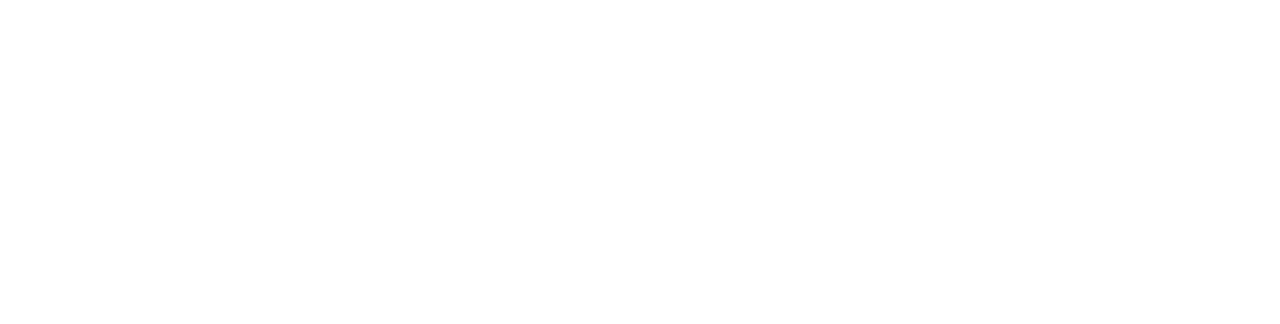
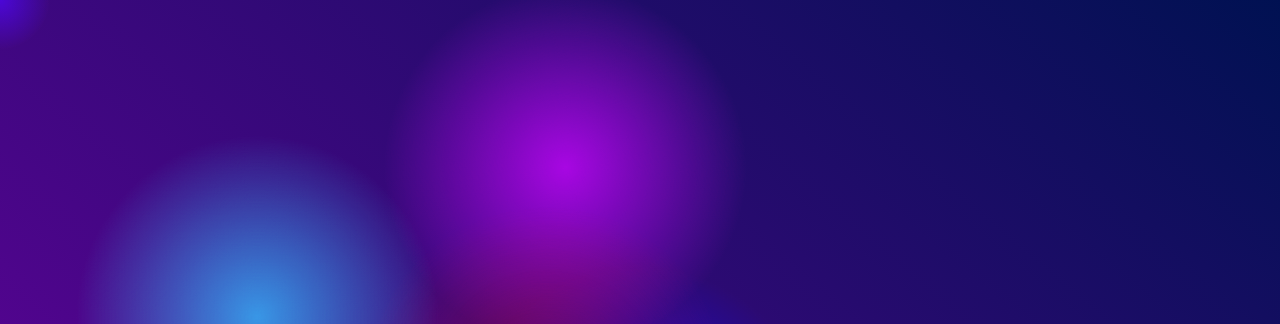
Before and after one commit to DenysDominskyi/codewars-tasks, a plain HTML site: page index.html in a window 1280 px wide. Shown: the top 324 px of the page. Drawn offline with Linux system fonts and the light colour scheme; a web font is replaced by a local one.

Commit message:
makeBeautifulScreen

```diff
--- a/index.html
+++ b/index.html
@@ -3,10 +3,29 @@
 <head>
     <meta charset="UTF-8">
     <meta name="viewport" content="width=device-width, initial-scale=1.0">
+    <link rel="stylesheet" href="style.css">
     <title>CodeWarsTasks</title>
+    <link rel="preconnect" href="https://fonts.googleapis.com">
+    <link rel="preconnect" href="https://fonts.gstatic.com" crossorigin>
+    <link href="https://fonts.googleapis.com/css2?family=Dongle:wght@700&display=swap" rel="stylesheet">
 </head>
 <body>
-    <script src="index.js"></script>
+
+    <div class="gradient-bg">
+        <div class="text-container">
+            Welcome in console
+        </div>
+        <div class="gradient-container">
+            <div class="g1"></div>
+            <div class="g2"></div>
+            <div class="g3"></div>
+            <div class="g4"></div>
+            <div class="g5"></div>
+            <div class="interactive"></div>
+        </div>
+    </div>
+    <script src="codeWarsTasks.js"></script>
     <script src="freeCodeCampTasks.js"></script>
+    <script src="mouseMoving.js"></script>
 </body>
 </html>
--- /dev/null
+++ b/mouseMoving.js
@@ -0,0 +1,15 @@
+const cursor = document.querySelector('.interactive')
+
+document.addEventListener('mousemove', (e) => {
+    let x = e.pageX
+    let y = e.pageY
+    cursor.style.top = `${y}px`
+    cursor.style.left = `${x}px`
+    cursor.style.display = 'block'
+})
+
+document.addEventListener('mouseout', () => {
+    cursor.style.display = 'none'
+})
+
+console.log(cursor.style.transform)
--- /dev/null
+++ b/style.css
@@ -0,0 +1,181 @@
+html, body {
+    font-family: 'Dongle', sans-serif;
+    margin: 0;
+    padding: 0;
+}
+
+:root {
+    --color-bg1: rgb(108, 0, 162);
+    --color-bg2: rgb(0, 17, 82);
+    --color1: 18, 113, 255;
+    --color2: 221, 74, 255;
+    --color3: 100, 220, 255;
+    --color4: 200, 50, 50;
+    --color5: 180, 180, 50;
+    --color-interactive: 140, 100, 255;
+    --circle-size: 80%;
+    --blending: hard-light;
+}
+
+@keyframes moveInCircle {
+    0% {
+      transform: rotate(0deg);
+    }
+    50% {
+      transform: rotate(180deg);
+    }
+    100% {
+      transform: rotate(360deg);
+    }
+}
+
+@keyframes moveVertical {
+    0% {
+      transform: translateY(-50%);
+    }
+    50% {
+      transform: translateY(50%);
+    }
+    100% {
+      transform: translateY(-50%);
+    }
+}
+
+@keyframes moveHorizontal {
+    0% {
+      transform: translateX(-50%) translateY(-10%);
+    }
+    50% {
+      transform: translateX(50%) translateY(10%);
+    }
+    100% {
+      transform: translateX(-50%) translateY(-10%);
+    }
+}
+
+.text-container {
+    z-index: 100;
+    width: 100vw;
+    height: 100vh;
+    display: flex;
+    position: absolute;
+    top: 0;
+    left: 0;
+    justify-content: center;
+    align-items: center;
+    font-size: 96px;
+    color: white;
+    opacity: 0.8;
+    user-select: none;
+    text-shadow: 1px 1px rgba(0,0,0,0.1);
+}
+
+.gradient-bg {
+width: 100vw;
+height: 100vh;
+position: relative;
+overflow: hidden;
+background: linear-gradient(40deg, var(--color-bg1), var(--color-bg2));
+top: 0;
+left: 0;
+}
+svg {
+    display: none;
+}
+.gradients-container {
+    filter: url(#goo) blur(40px) ;
+    width: 100%;
+    height: 100%;
+}
+.g1 {
+    position: absolute;
+    background: radial-gradient(circle at center, rgba(var(--color1), 0.8) 0, rgba(var(--color1), 0) 30%) no-repeat;
+    mix-blend-mode: var(--blending);
+
+    width: var(--circle-size);
+    height: var(--circle-size);
+    top: calc(50% - var(--circle-size) / 2);
+    left: calc(50% - var(--circle-size) / 2);
+
+    transform-origin: center center;
+    animation: moveVertical 30s ease infinite;
+
+    opacity: 1;
+}
+.g2 {
+    position: absolute;
+    background: radial-gradient(circle at center, rgba(var(--color2), 0.8) 0, rgba(var(--color2), 0) 30%) no-repeat;
+    mix-blend-mode: var(--blending);
+
+    width: var(--circle-size);
+    height: var(--circle-size);
+    top: calc(50% - var(--circle-size) / 2);
+    left: calc(50% - var(--circle-size) / 2);
+
+    transform-origin: calc(50% - 400px);
+    animation: moveInCircle 20s reverse infinite;
+
+    opacity: 1;
+}
+
+.g3 {
+    position: absolute;
+    background: radial-gradient(circle at center, rgba(var(--color3), 0.8) 0, rgba(var(--color3), 0) 30%) no-repeat;
+    mix-blend-mode: var(--blending);
+
+    width: var(--circle-size);
+    height: var(--circle-size);
+    top: calc(50% - var(--circle-size) / 2 + 200px);
+    left: calc(50% - var(--circle-size) / 2 - 500px);
+
+    transform-origin: calc(50% + 400px);
+    animation: moveInCircle 40s linear infinite;
+
+    opacity: 1;
+}
+
+.g4 {
+    position: absolute;
+    background: radial-gradient(circle at center, rgba(var(--color4), 0.8) 0, rgba(var(--color4), 0) 30%) no-repeat;
+    mix-blend-mode: var(--blending);
+
+    width: var(--circle-size);
+    height: var(--circle-size);
+    top: calc(50% - var(--circle-size) / 2);
+    left: calc(50% - var(--circle-size) / 2);
+
+    transform-origin: calc(50% - 200px);
+    animation: moveHorizontal 40s ease infinite;
+
+    opacity: 0.7;
+}
+
+.g5 {
+    position: absolute;
+    background: radial-gradient(circle at center, rgba(var(--color5), 0.8) 0, rgba(var(--color5), 0) 30%) no-repeat;
+    mix-blend-mode: var(--blending);
+
+    width: calc(var(--circle-size) * 2);
+    height: calc(var(--circle-size) * 2);
+    top: calc(50% - var(--circle-size));
+    left: calc(50% - var(--circle-size));
+
+    transform-origin: calc(50% - 800px) calc(50% + 200px);
+    animation: moveInCircle 20s ease infinite;
+
+    opacity: 1;
+}
+
+.interactive {
+    position: fixed;
+    background: radial-gradient(circle at center, rgba(var(--color-interactive), 1) 0, rgba(var(--color-interactive), 0) 10%) no-repeat;
+    mix-blend-mode: var(--blending);
+
+    width: 700px;
+    height: 700px;
+    border-radius: 50%;
+
+    opacity: .7;
+    transform: translate(-50%, -50%);
+    /* transition: .15s ease-out; */
+}
```
Also changed, not shown: codeWarsTasks.js (renamed from index.js, +13 -1 lines).
